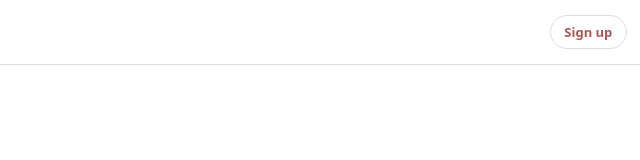
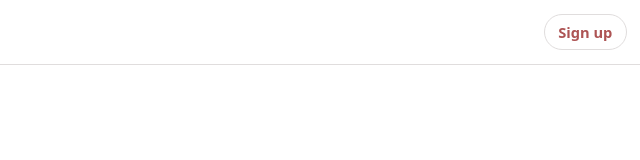
Before and after one commit to parparni/header, a plain HTML site: page index.html in a window 1280 px wide. Shown: the full height of the page, 640-1280 px from the left. Drawn offline with Linux system fonts and the light colour scheme.

Commit message:
Update index.html

```diff
--- a/index.html
+++ b/index.html
@@ -45,7 +45,7 @@
         a {
             font-family: system-ui, -apple-system, BlinkMacSystemFont, 'Segoe UI', Roboto, Oxygen, Ubuntu, Cantarell, 'Open Sans', 'Helvetica Neue', sans-serif;
             font-weight: 600;
-            font-size: small;
+            font-size: 11pt;
             text-decoration: none;
             padding: 5pt 10pt;
             border-radius: 50rem;
```
